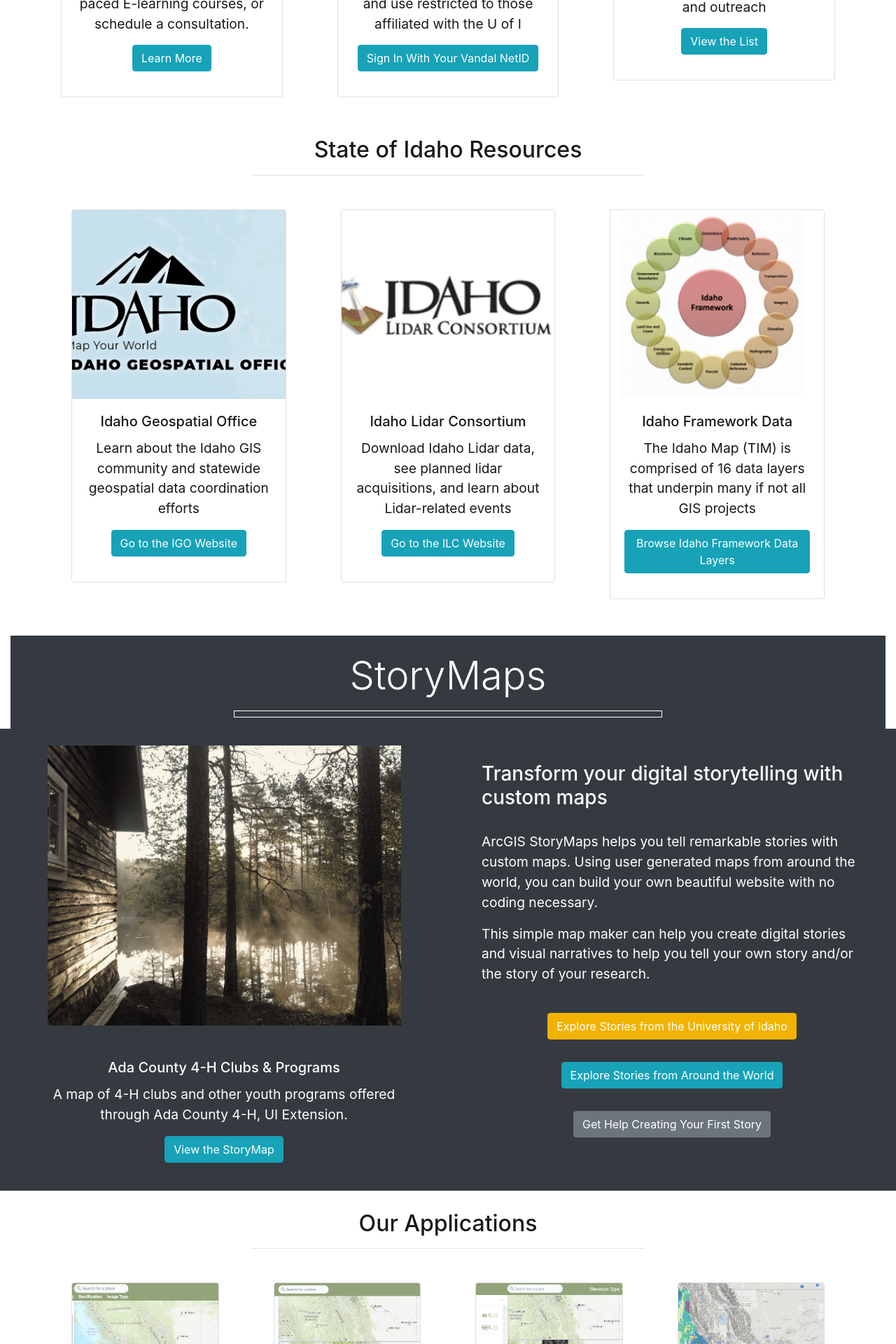
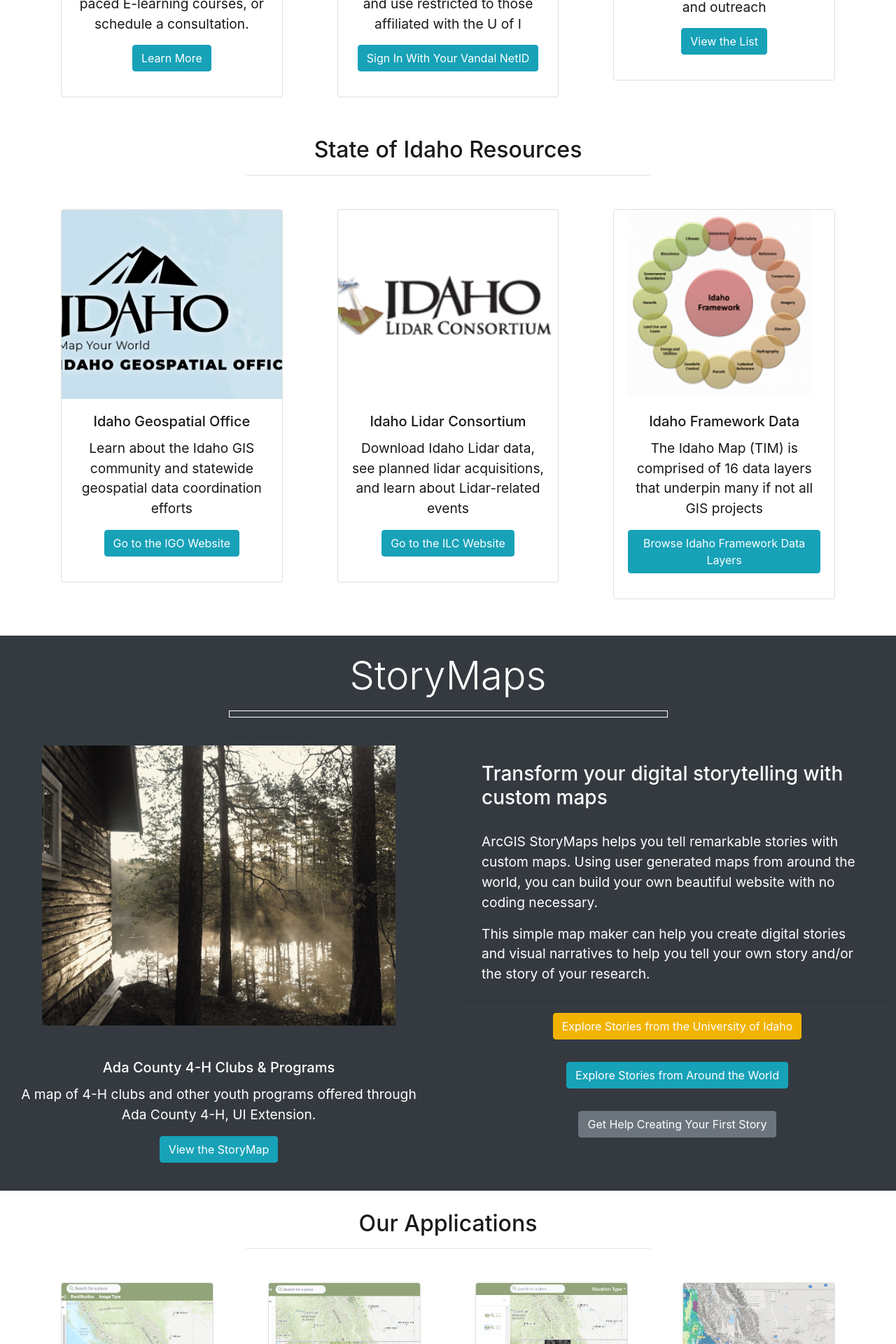
Before and after one commit to uidaholib/inside_source, a Jekyll site: the page built from index.md, in a window 1280 px wide. Shown: the part 1274-3194 px from the top of the page at 70% size. Built offline with Jekyll 4.4.1, drawn with Linux system fonts in a browser that asks for light colours.

Commit message:
fix unclosed div and cleanup containers to fix background issues

```diff
--- a/_includes/index/stateresources-row.html
+++ b/_includes/index/stateresources-row.html
@@ -1,4 +1,3 @@
-<div class="container-fluid mt-4">
 <div class="row py-1 px-5 my-4">
     <div class="col-md-12 text-center">
         <h2>State of Idaho Resources</h2>
--- a/_includes/index/universityresources-row.html
+++ b/_includes/index/universityresources-row.html
@@ -1,4 +1,3 @@
-<div class="container-fluid mt-4">
 <div class="row py-1 px-5 my-4">
     <div class="col-md-12 text-center">
         <h2>University of Idaho Resources</h2>
--- a/_layouts/home.html
+++ b/_layouts/home.html
@@ -1,16 +1,16 @@
 ---
 layout: default
 ---
-<style>
 
-</style>
 {%- assign applications = site.data.applications -%}
 {%- assign stories = site.data.stories -%}
 
-{% include index/universityresources-row.html %}
+<div class="container-fluid mt-4">
+   {% include index/universityresources-row.html %}
 
-{% include index/stateresources-row.html %}
+   {% include index/stateresources-row.html %}
 
    {% include index/storymap-row.html %}
+
    {% include index/applications-row.html %}
 </div>
```
Lines whose indentation alone changed are shown as unchanged.
